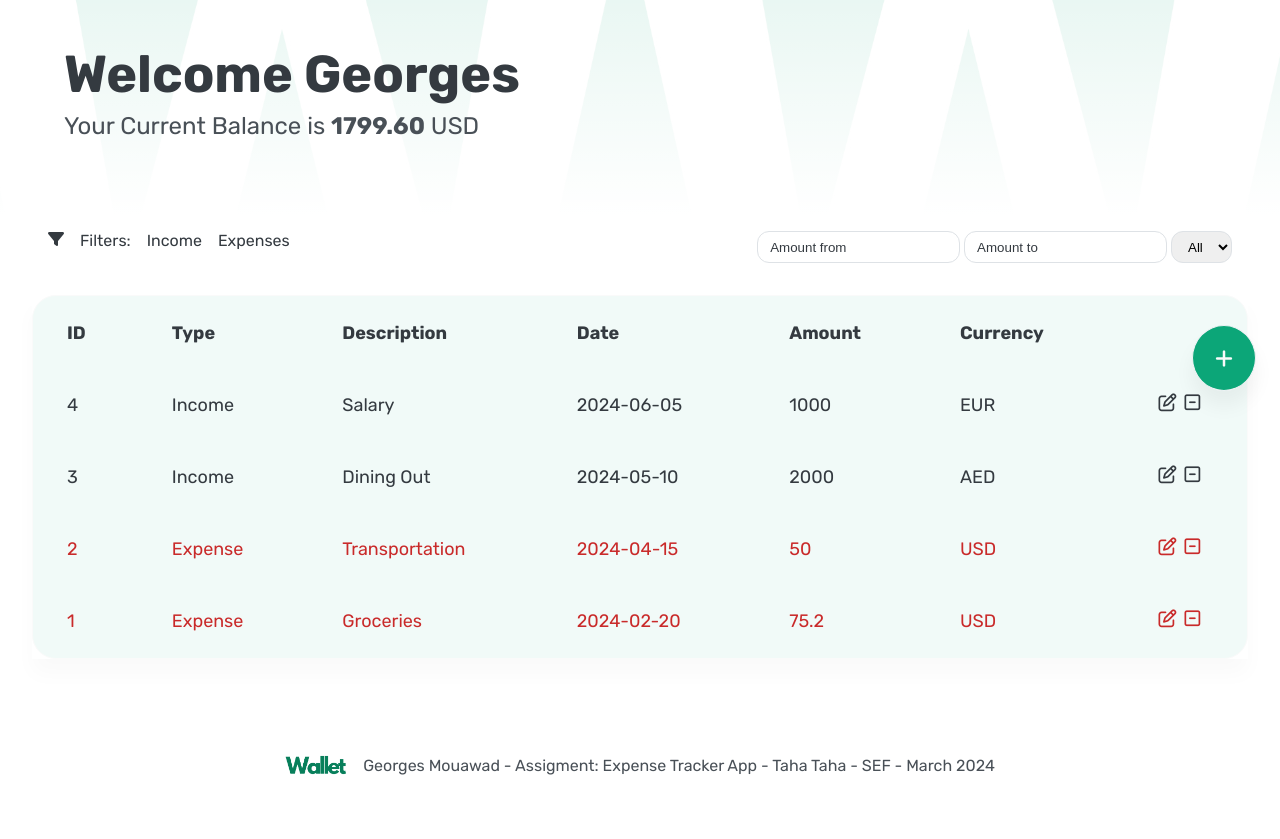
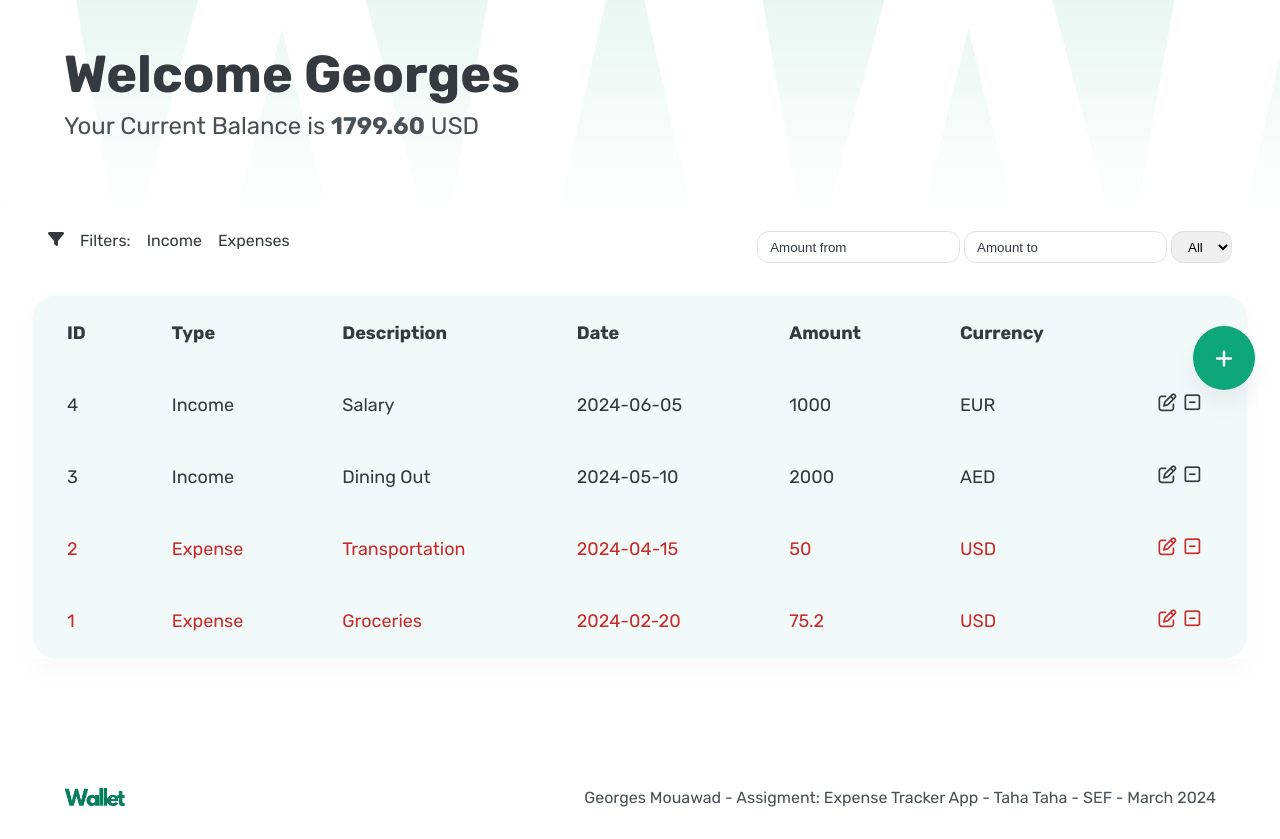
Before and after one commit to MGeorgesM/expense-tracker, a plain HTML site: page index.html in a window 1280 px wide. Shown: the part 385-1224 px from the top of the page. Before the commit the page ends 1192 px from the top, so only its background shows below. Drawn offline with nearby package versions, Linux system fonts and the light colour scheme; no server answers.

Commit message:
Footer fix

```diff
--- a/index.html
+++ b/index.html
@@ -115,7 +115,7 @@
     <script src="https://unpkg.com/axios/dist/axios.min.js"></script>
     <script src="/scripts/index.js"></script>
     <footer>
-        <div class="footer-main flex center secondary-text">
+        <div class="footer-main flex space-between secondary-text">
             <img src="/assets/logo.png" alt="">
             <p>Georges Mouawad - Assigment: Expense Tracker App - Taha Taha - SEF - March 2024</p>
         </div>
--- a/styles/index.css
+++ b/styles/index.css
@@ -239,8 +239,13 @@ tr th {
   border: 1px solid #fafafa;
 }
 
+footer {
+  width: 1200px;
+  margin: 0 auto;
+}
 .footer-main {
-  padding: 32px 16px;
+  width: 100%;
+  padding: 64px 0 32px 0;
   gap: 16px;
 }
 .footer-main img{
--- a/styles/queries.css
+++ b/styles/queries.css
@@ -1,5 +1,7 @@
 @media screen and (max-width:1344px) {
-    .hero-container {
+
+    .hero-container,
+    footer {
         max-width: 90%;
     }
 
@@ -15,6 +17,7 @@
 }
 
 @media screen and (max-width:944px) {
+
     .hero-container {
         max-width: 80%;
     }
@@ -33,6 +36,10 @@
         border-radius: 0;
         padding: 0 4px;
         font-size: 16px;
+    }
+
+    footer {
+        max-width: 95%;
     }
 }
 
```
